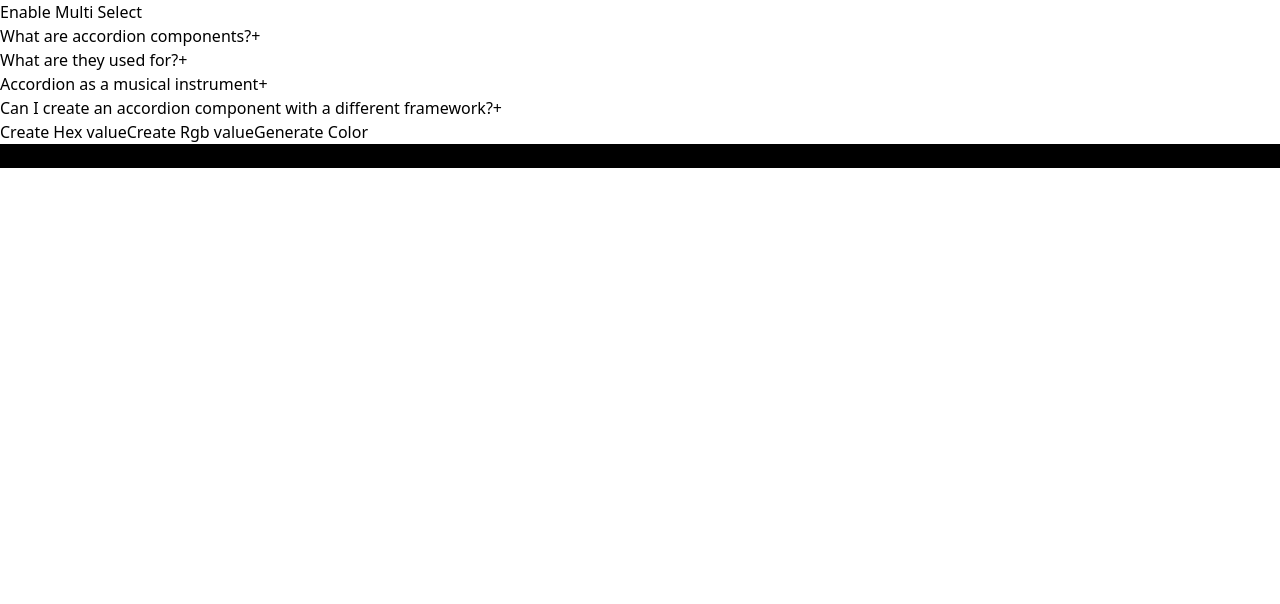
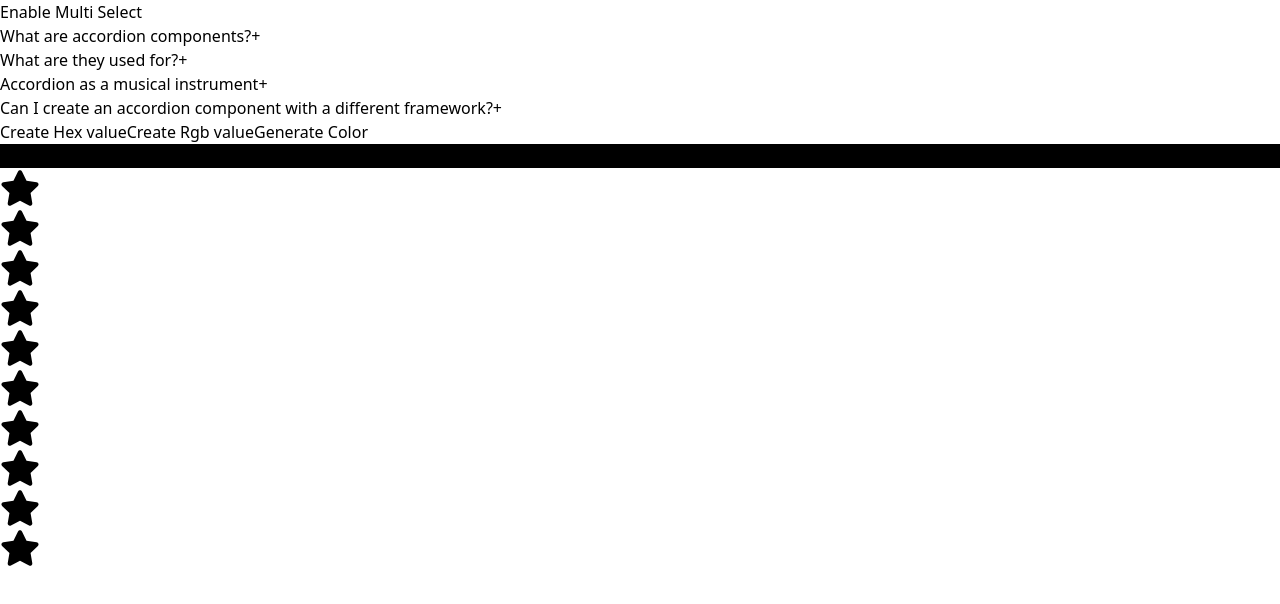
Before and after one commit to Raxit-Singh/react, a React (Vite) app: page / in a window 1280 px wide. Shown: the top 604 px of the page. Built offline with nearby package versions, Linux system fonts and the light colour scheme.

Commit message:
star-rating

```diff
--- a/package.json
+++ b/package.json
@@ -11,7 +11,8 @@
   },
   "dependencies": {
     "react": "^18.3.1",
-    "react-dom": "^18.3.1"
+    "react-dom": "^18.3.1",
+    "react-icons": "^5.4.0"
   },
   "devDependencies": {
     "@eslint/js": "^9.17.0",
--- a/src/App.jsx
+++ b/src/App.jsx
@@ -1,6 +1,7 @@
 
 import Accordion from './components/accordion'
 import RandomColor from './components/randomcolor'
+import StarRating from './components/starrating'
 
 function App() {
 
@@ -9,6 +10,7 @@ function App() {
     <div>
       <Accordion/>
       <RandomColor/>
+      <StarRating noOfStars={10}/>
     </div>
 
   )
--- /dev/null
+++ b/src/components/starrating/index.jsx
@@ -0,0 +1,42 @@
+import { useState } from "react";
+import { FaStar } from "react-icons/fa";
+
+// eslint-disable-next-line react/prop-types
+const StarRating = ({ noOfStars = 5 }) => {
+  const [rating, setRating] = useState(0);
+  const [hover, setHover] = useState(0);
+
+  function handleClick(getCurrentIndex) {
+    setRating(getCurrentIndex);
+  }
+  function handleEnter(getCurrentIndex) {
+    setHover(getCurrentIndex);
+  }
+  function handleLeave() {
+    setHover(rating);
+  }
+
+  return (
+    <div className="flex justify-center bg-black">
+      {[...Array(noOfStars)].map((_, index) => {
+        index += 1;
+        return (
+          <FaStar
+            key={index}
+            className={
+              index <= (hover || rating)
+                ? "text-yellow-300"
+                : "text-slate-400"
+            }
+            onClick={() => handleClick(index)}
+            onMouseEnter={() => handleEnter(index)}
+            onMouseLeave={() => handleLeave(index)}
+            size={40}
+          />
+        );
+      })}
+    </div>
+  );
+};
+
+export default StarRating;
```
Also changed, not shown: 1 other file (tests, documents, lock files or other folders).
